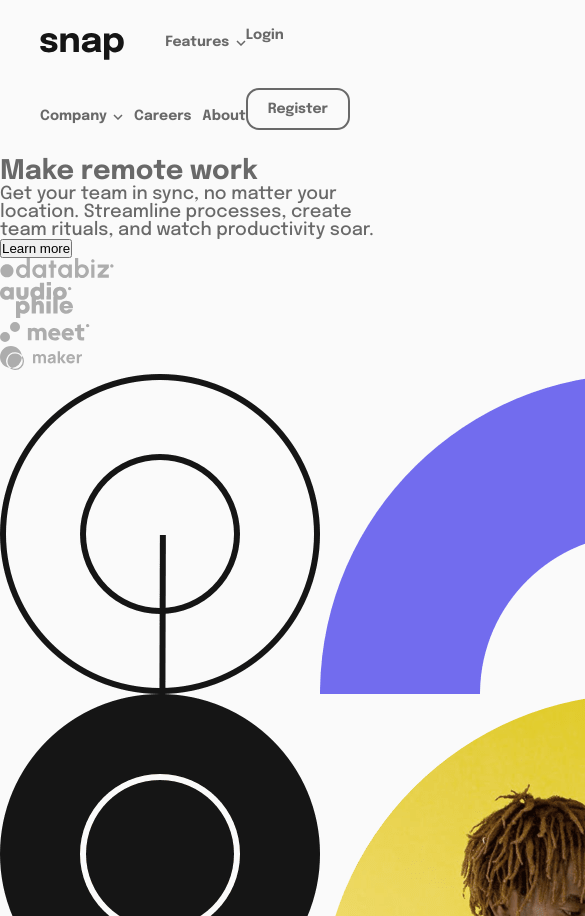
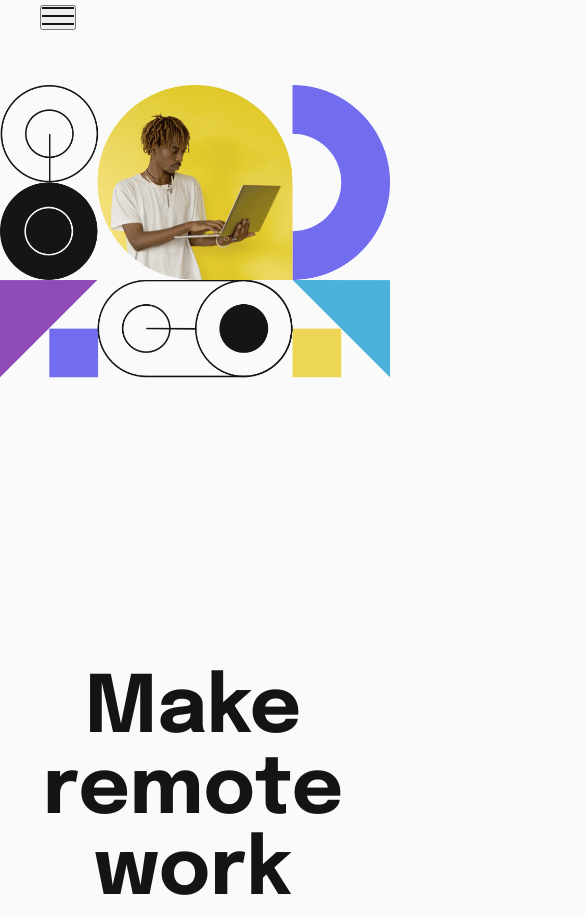
Before and after one commit to mdtra/section-menu-dropdown, a plain HTML site: page index.html in a window 390 px wide. Shown: the top 916 px of the page, 585 px wide, since content can reach past the window. Drawn offline with Linux system fonts and the light colour scheme.

Commit message:
Correção layout desktop

```diff
--- a/index.html
+++ b/index.html
@@ -34,11 +34,14 @@
       <a href="#">Login</a>
       <a href="#" class="item-register">Register</a>
     </nav>
+    <button class="menu-mobile">
+      <img src="/images/icon-menu.svg" alt="">
+    </button>
   </header>
   <main>
     <section>
       <div class="section-left">
-        <h1>Make remote work</h1>
+        <h1>Make <br>remote work</h1>
         <p>
           Get your team in sync, no matter your location. Streamline processes,
           create team rituals, and watch productivity soar.
@@ -60,7 +63,10 @@
         </div>
       </div>
       <div class="section-rigth">
-        <img src="/images/image-hero-desktop.png" alt="">
+        <picture>
+          <source srcset="/images/image-hero-mobile.png" media="(max-width: 950px)">
+          <img src="/images/image-hero-desktop.png" alt="">
+        </picture>
       </div>
     </section>
   </main>
--- a/style/style.css
+++ b/style/style.css
@@ -29,11 +29,15 @@ header {
 
 }
 
+.menu-mobile {
+    display: none;
+}
+
 /*-----------------------------------------------*/
 /*-----------------------------------------menu-left*/
 
 .menu-left {
-    flex: 0 1 520px;
+    flex: 0 1 525px;
     display: flex;
     justify-content: space-between;
     flex-flow: row wrap;
@@ -42,7 +46,7 @@ header {
 }
 
 .menu-left span {
-    margin: 12px 20px 0 0;
+    margin: 10px 20px 0 0;
 }
 
 .menu-left > a {
@@ -50,7 +54,7 @@ header {
     text-decoration: none;
     color: var(--color-text);
     font-size: 14px;
-    font-weight: 700;
+    font-weight: 500;
 }
 
 .menu-left > a > img {
@@ -60,6 +64,7 @@ header {
 .menu-left > a:hover {
     transition: 0.3s;
     color: var(--color-h1);
+    font-weight: 700;
     transform: scale(1.03);
 }
 
@@ -77,7 +82,7 @@ header {
     text-decoration: none;
     color: var(--color-text);
     font-size: 14px;
-    font-weight: 700;
+    font-weight: 500;
     margin: 9px 0;
     display: flex;
     align-items: center;
@@ -86,6 +91,7 @@ header {
 .dropdown a:hover {
     transition: 0.3s;
     color: var(--color-h1);
+    font-weight: 700;
     transform: scale(1.03);
 }
 
@@ -115,7 +121,7 @@ header {
 /*----------------------------------------menu-rigth*/
 
 .menu-rigth{
-    flex: 0 1 185px;
+    flex: 0 1 182px;
     display: flex;
     justify-content: space-between;
     flex-flow: row wrap;
@@ -126,7 +132,7 @@ header {
     text-decoration: none;
     color: var(--color-text);
     font-size: 14px;
-    font-weight: 700;
+    font-weight: 500;
 }
 
 .item-register {
@@ -138,11 +144,112 @@ header {
 .menu-rigth > a:hover {
     transition: 0.3s;
     color: var(--color-h1);
+    font-weight: 700;
     border-color: var(--color-h1);
     transform: scale(1.03);
 }
 
 /*--------------------------------------------------*/
+/*-------------------------------------------Section*/
+
+section {
+    margin: auto;
+    display: flex;
+    justify-content: center;
+    flex-flow: row nowrap;
+    padding: 46px 30px;
+}
+
+.section-left {
+    flex: 0 1 520px;
+    margin: 105px 10% 0 35px;
+
+}
+
+.section-left > h1 {
+    font-size: 79px;
+    color: var(--color-h1);
+    margin: 0 0 50px 0;
+}
+
+.section-left > p {
+    max-width: 450px;
+    line-height: 28px;
+    margin: 0 0 50px 0;
+}
+
+.section-left > button {
+    margin: 0 0 110px 0;
+    border: 1px solid var(--color-h1);
+    padding: 16px 32px;
+    color: white;
+    background-color: var(--color-h1);
+    border-radius: 15px;
+    font-size: 18px;
+    font-weight: 700;
+    cursor: pointer;
+}
+
+.section-left > button:hover {
+    border: 1px solid var(--color-h1);
+    background-color: var(--color-bg);
+    color: var(--color-h1);
+    transition: 0.3s;
+}
+
+.section-rigth {
+    flex: 0 0 480px;
+}
+
+.section-rigth > picture > img {
+    width: 100%;
+}
+
+/*---------------------------------------------------*/
+/*-----------------------------------client-list*/
+
+.client-list {
+    display: flex;
+    align-items: center;
+    justify-content: space-between;
+    flex-flow: row wrap;
+    max-width: 470px;
+}
+
+
+@media (max-width: 950px) {
+
+    section {
+        flex-flow: column-reverse nowrap;
+        padding: 50px 0;
+    }
+
+    .section-left {
+        text-align: center;
+    }
+
+    .section-left > p {
+        margin: auto ;
+        margin-bottom: 60px;
+    }
+
+    .client-list {
+        margin: auto;
+    }
+
+    .menu-mobile {
+        display: inline-block;
+    }
+
+    .menu-rigth {
+        display: none;
+    }
+
+    .menu-left {
+        display: none;
+    }
+
+}
 
 
 @keyframes fadein {
```
